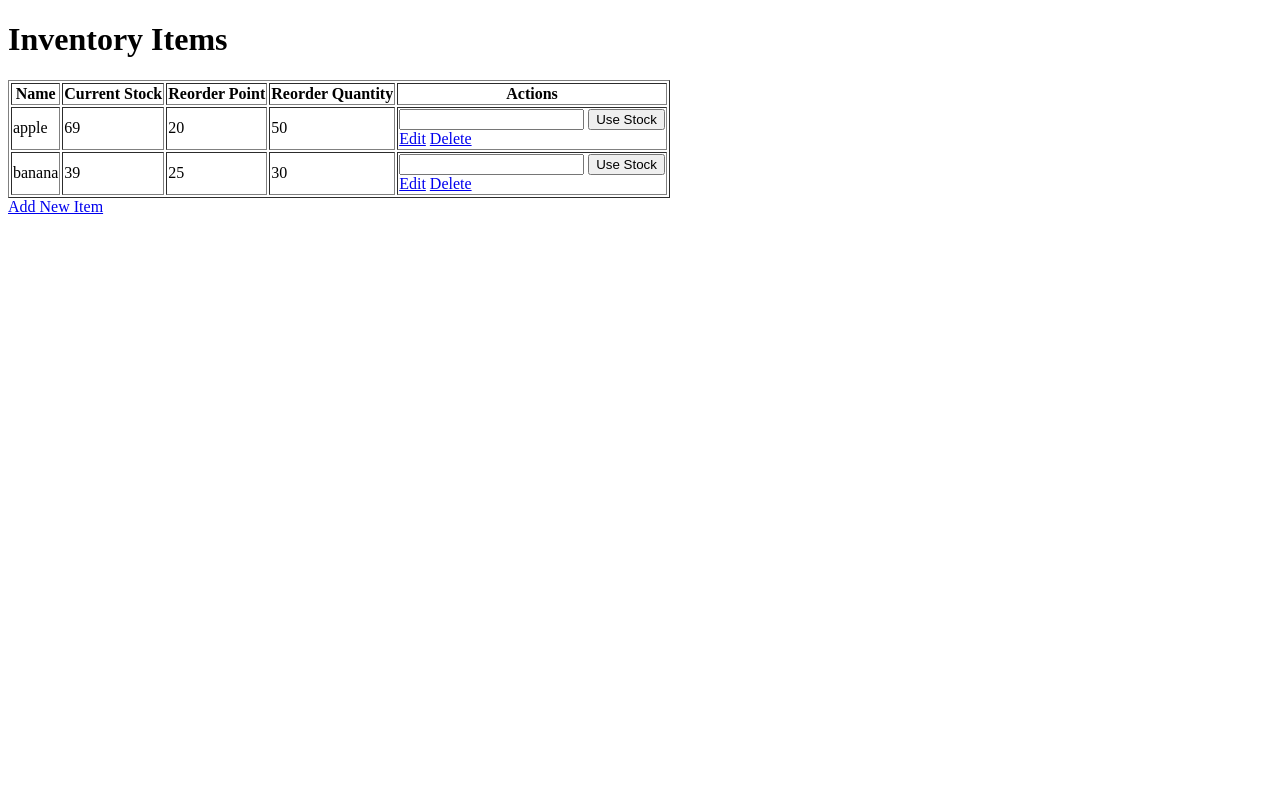
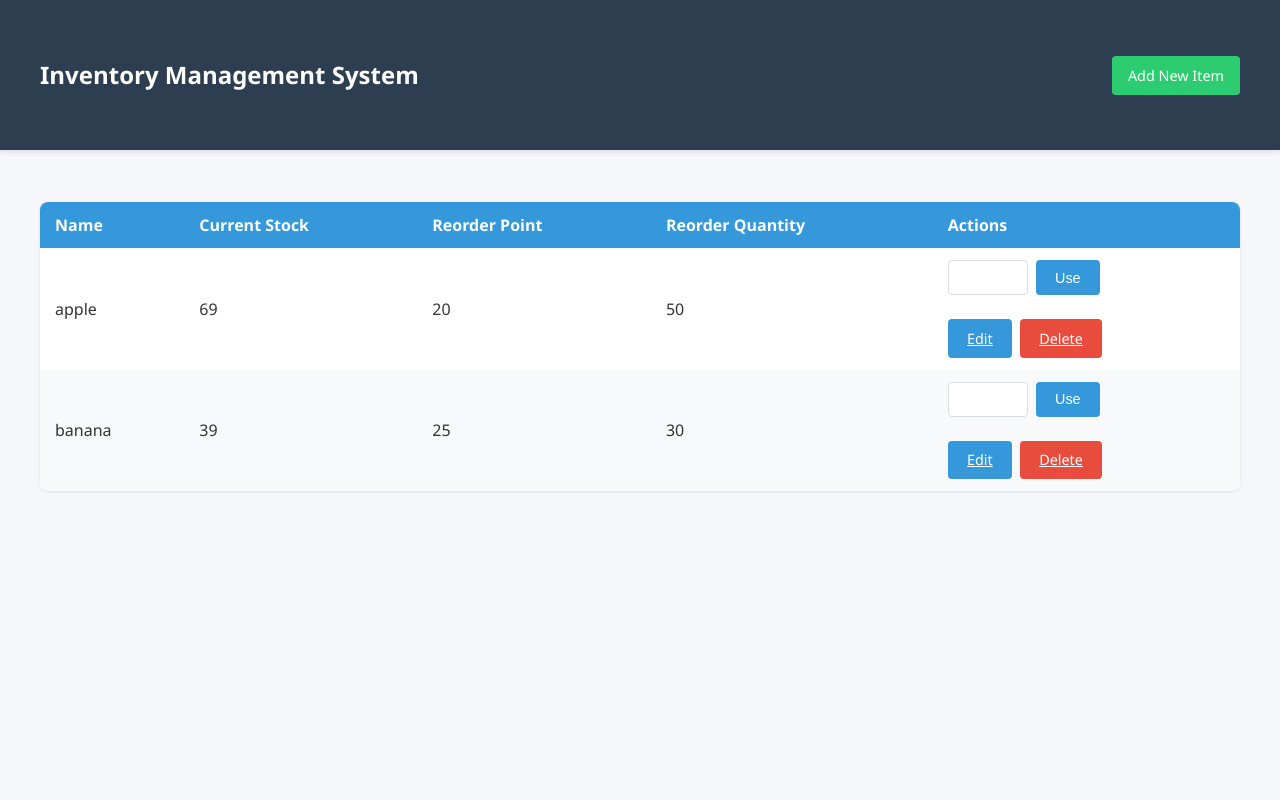
Before and after one commit to Sal-ik/kaam, a Django app: page / in a window 1280 px wide. Run offline with Django 5.2, Linux system fonts and the light colour scheme; data comes from the database, SQL or seed files in the repository; both versions use the stored data as it was after the commit.

Commit message:
added css

```diff
--- /dev/null
+++ b/inventory_project/inventory/static/inventory/css/styles.css
@@ -0,0 +1,174 @@
+/* Base Styles */
+body {
+    font-family: 'Segoe UI', system-ui, sans-serif;
+    line-height: 1.6;
+    margin: 0;
+    padding: 0;
+    background: #f5f7fa;
+    color: #333;
+}
+
+.container {
+    max-width: 1200px;
+    margin: 0 auto;
+    padding: 20px;
+}
+
+/* Header Styles */
+.header {
+    background: #2c3e50;
+    color: white;
+    padding: 1rem;
+    margin-bottom: 2rem;
+    box-shadow: 0 2px 5px rgba(0,0,0,0.1);
+}
+
+.nav {
+    display: flex;
+    justify-content: space-between;
+    align-items: center;
+}
+
+.nav a {
+    color: white;
+    text-decoration: none;
+    padding: 0.5rem 1rem;
+    border-radius: 4px;
+    transition: background 0.3s ease;
+}
+
+.nav a:hover {
+    background: #34495e;
+}
+
+/* Table Styles */
+.inventory-table {
+    width: 100%;
+    border-collapse: collapse;
+    background: white;
+    box-shadow: 0 1px 3px rgba(0,0,0,0.1);
+    border-radius: 8px;
+    overflow: hidden;
+}
+
+.inventory-table th,
+.inventory-table td {
+    padding: 12px 15px;
+    text-align: left;
+}
+
+.inventory-table thead {
+    background: #3498db;
+    color: white;
+}
+
+.inventory-table tbody tr:nth-child(even) {
+    background: #f8f9fa;
+}
+
+.inventory-table tbody tr:hover {
+    background: #f1f4f7;
+}
+
+/* Form Styles */
+.form-container {
+    background: white;
+    padding: 2rem;
+    border-radius: 8px;
+    box-shadow: 0 2px 4px rgba(0,0,0,0.1);
+    max-width: 500px;
+    margin: 2rem auto;
+}
+
+.form-group {
+    margin-bottom: 1.5rem;
+}
+
+.form-group label {
+    display: block;
+    margin-bottom: 0.5rem;
+    font-weight: 600;
+}
+
+.form-group input {
+    width: 100%;
+    padding: 0.8rem;
+    border: 1px solid #ddd;
+    border-radius: 4px;
+    font-size: 1rem;
+}
+
+/* Button Styles */
+.btn {
+    padding: 0.6rem 1.2rem;
+    border: none;
+    border-radius: 4px;
+    cursor: pointer;
+    transition: all 0.3s ease;
+    font-size: 0.9rem;
+}
+
+.btn-primary {
+    background: #3498db;
+    color: white;
+}
+
+.btn-primary:hover {
+    background: #2980b9;
+}
+
+.btn-danger {
+    background: #e74c3c;
+    color: white;
+}
+
+.btn-danger:hover {
+    background: #c0392b;
+}
+
+.btn-success {
+    background: #2ecc71;
+    color: white;
+}
+
+.btn-success:hover {
+    background: #27ae60;
+}
+
+/* Messages */
+.messages {
+    list-style: none;
+    padding: 0;
+    margin: 1rem 0;
+}
+
+.messages li {
+    padding: 1rem;
+    margin-bottom: 1rem;
+    border-radius: 4px;
+}
+
+.messages .success {
+    background: #d4edda;
+    color: #155724;
+    border: 1px solid #c3e6cb;
+}
+
+.messages .error {
+    background: #f8d7da;
+    color: #721c24;
+    border: 1px solid #f5c6cb;
+}
+
+/* Responsive Design */
+@media (max-width: 768px) {
+    .inventory-table {
+        display: block;
+        overflow-x: auto;
+    }
+
+    .nav {
+        flex-direction: column;
+        gap: 1rem;
+    }
+}
--- a/inventory_project/inventory/templates/inventory/inventory_confirm_delete.html
+++ b/inventory_project/inventory/templates/inventory/inventory_confirm_delete.html
@@ -1,3 +1,6 @@
+{% load static %}
+<link rel="stylesheet" href="{% static 'inventory/css/styles.css' %}">
+
 <!DOCTYPE html>
 <html>
 <head>
--- a/inventory_project/inventory/templates/inventory/inventory_list.html
+++ b/inventory_project/inventory/templates/inventory/inventory_list.html
@@ -1,20 +1,31 @@
+{% load static %}
+<link rel="stylesheet" href="{% static 'inventory/css/styles.css' %}">
+
 <!DOCTYPE html>
 <html>
 <head>
     <title>Inventory Management</title>
+    {% load static %}
+    <link rel="stylesheet" href="{% static 'inventory/css/styles.css' %}">
 </head>
 <body>
-    <h1>Inventory Items</h1>
+    <header class="header">
+        <nav class="nav container">
+            <h1>Inventory Management System</h1>
+            <a href="{% url 'inventory:inventory_add' %}" class="btn btn-success">Add New Item</a>
+        </nav>
+    </header>
 
+    <div class="container">
         {% if messages %}
         <ul class="messages">
             {% for message in messages %}
-        <li{% if message.tags %} class="{{ message.tags }}"{% endif %}>{{ message }}</li>
+            <li class="{{ message.tags }}">{{ message }}</li>
             {% endfor %}
         </ul>
         {% endif %}
 
-    <table border="1">
+        <table class="inventory-table">
             <thead>
                 <tr>
                     <th>Name</th>
@@ -32,18 +43,23 @@
                     <td>{{ item.reorder_point }}</td>
                     <td>{{ item.reorder_quantity }}</td>
                     <td>
-                    <form method="post" action="{% url 'inventory:use_stock' item.pk %}">
+                        <form method="post" action="{% url 'inventory:use_stock' item.pk %}" class="form-inline">
                             {% csrf_token %}
-                        <input type="number" name="quantity" min="1" required>
-                        <button type="submit">Use Stock</button>
+                            <div class="form-group" style="display: flex; gap: 0.5rem;">
+                                <input type="number" name="quantity" min="1" required
+                                       style="width: 80px; padding: 0.3rem;">
+                                <button type="submit" class="btn btn-primary">Use</button>
+                            </div>
                         </form>
-                    <a href="{% url 'inventory:inventory_update' item.pk %}">Edit</a>
-                    <a href="{% url 'inventory:inventory_delete' item.pk %}">Delete</a>
+                        <div style="margin-top: 0.5rem; display: flex; gap: 0.5rem;">
+                            <a href="{% url 'inventory:inventory_update' item.pk %}" class="btn btn-primary">Edit</a>
+                            <a href="{% url 'inventory:inventory_delete' item.pk %}" class="btn btn-danger">Delete</a>
+                        </div>
                     </td>
                 </tr>
                 {% endfor %}
             </tbody>
         </table>
-    <a href="{% url 'inventory:inventory_add' %}">Add New Item</a>
+    </div>
 </body>
 </html>
--- a/inventory_project/inventory_project/settings.py
+++ b/inventory_project/inventory_project/settings.py
@@ -27,6 +27,8 @@ DEBUG = True
 
 ALLOWED_HOSTS = []
 
+STATIC_URL = 'static/'
+STATICFILES_DIRS = [BASE_DIR / "inventory/static/"]
 
 # Application definition
 
```
Also changed, not shown: inventory_project/inventory/templates/inventory/inventory_form.html (+23 -7 lines), inventory_project/db.sqlite3. Lines whose indentation alone changed are shown as unchanged.
